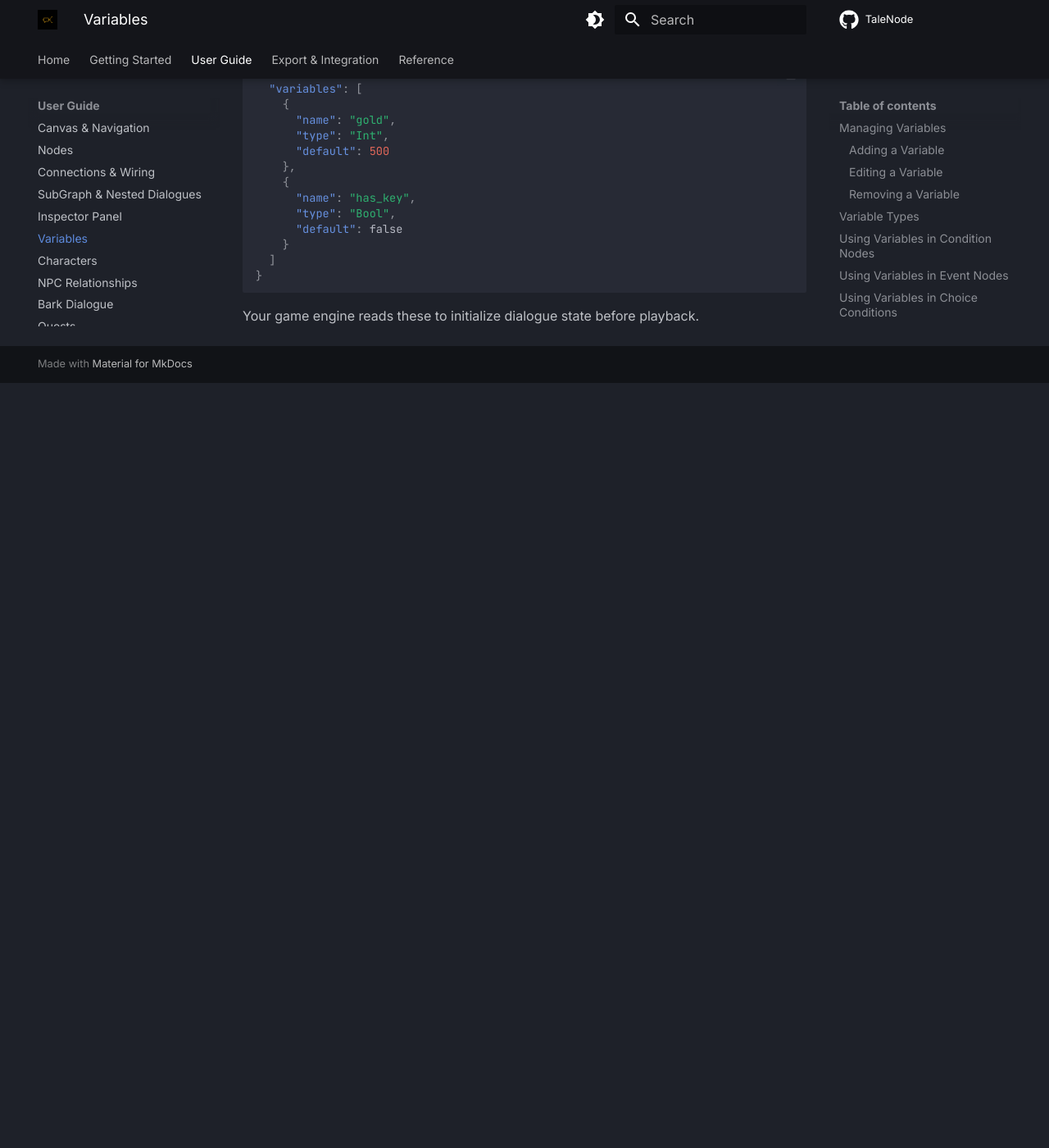
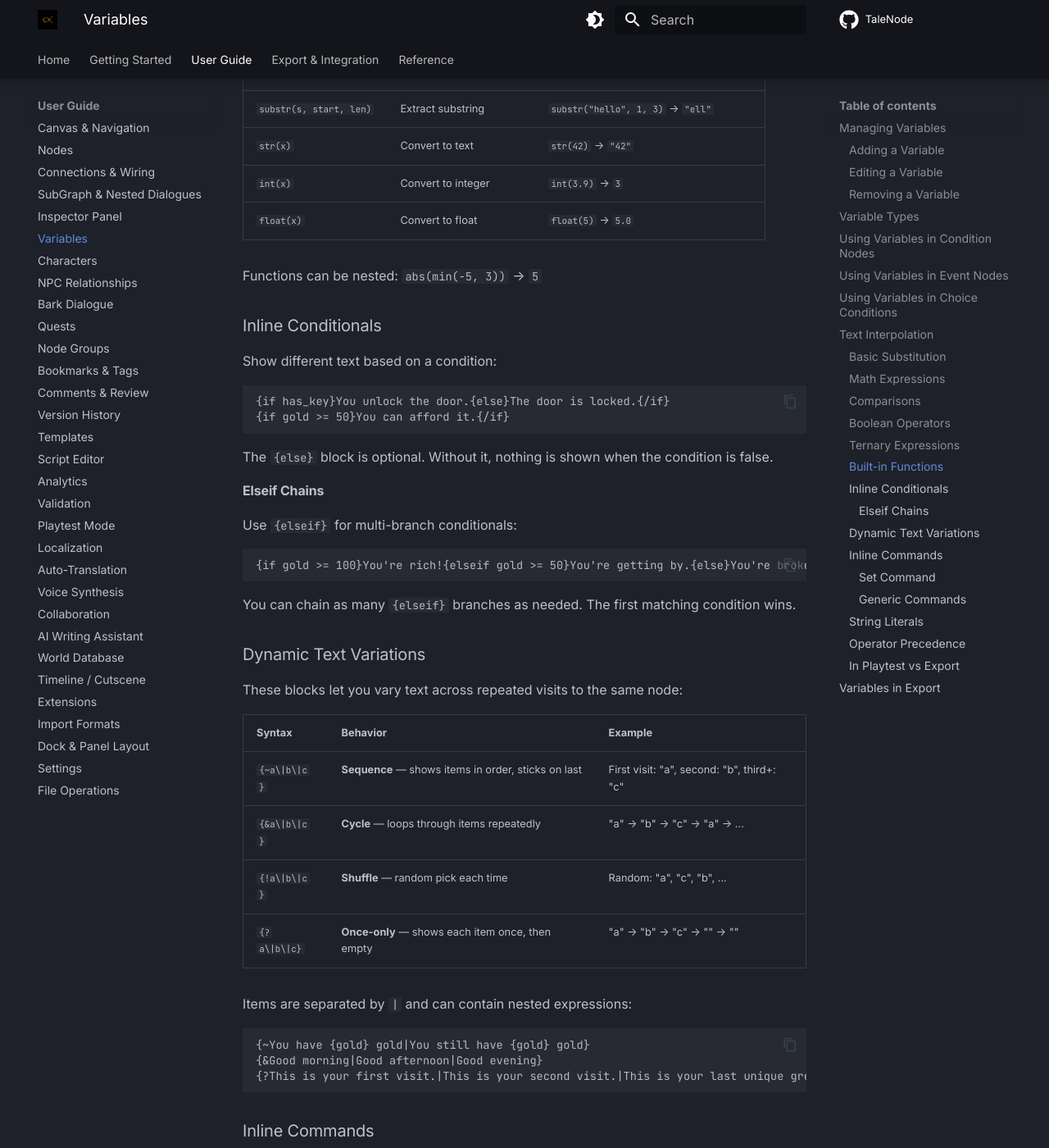
Before and after one commit to fognil/TaleNode, an MkDocs documentation site: the page built from docs/user-guide/variables.md, in a window 1280 px wide and 1400 px high, scrolled down 4372 px. Shown: the whole window at 82% size. Built offline with MkDocs 1.6.1 and Material for MkDocs 9.7.7, drawn with Linux system fonts in a browser that asks for light colours; comment, search, counter and statistics services are not loaded; before the commit the page ends 4839 px from its top, so only the background shows below that; some of the changed text lies outside the part shown.

Commit message:
docs: update scripting reference with all new features
Document ternary expressions, 21 built-in functions, elseif chains,
dynamic text variations (sequence/cycle/shuffle/once-only), inline
commands (set with compound assignment), and string escape sequences.

````diff
--- a/docs/user-guide/variables.md
+++ b/docs/user-guide/variables.md
@@ -115,6 +115,45 @@
 {!is_hidden || has_detect}
 ```
 
+### Ternary Expressions
+
+Use `condition ? value_if_true : value_if_false` inline:
+
+```
+{gold > 100 ? "rich" : "poor"}
+{x < 0 ? -x : x}
+```
+
+### Built-in Functions
+
+Functions can be used inside `{...}` expressions:
+
+| Function | Description | Example |
+|---|---|---|
+| `abs(x)` | Absolute value | `abs(-5)` → `5` |
+| `round(x)` | Round to nearest integer | `round(3.7)` → `4` |
+| `floor(x)` | Round down | `floor(3.9)` → `3` |
+| `ceil(x)` | Round up | `ceil(3.1)` → `4` |
+| `min(a, b)` | Smaller value | `min(5, 3)` → `3` |
+| `max(a, b)` | Larger value | `max(5, 3)` → `5` |
+| `clamp(x, lo, hi)` | Clamp to range | `clamp(hp, 0, 100)` |
+| `pow(base, exp)` | Exponentiation | `pow(2, 10)` → `1024` |
+| `random(lo, hi)` | Random integer in range | `random(1, 6)` |
+| `len(s)` | String length | `len(name)` |
+| `upper(s)` | Uppercase | `upper("hello")` → `"HELLO"` |
+| `lower(s)` | Lowercase | `lower("HELLO")` → `"hello"` |
+| `trim(s)` | Strip whitespace | `trim(" hi ")` → `"hi"` |
+| `contains(s, sub)` | Substring check | `contains("hello", "ell")` → `true` |
+| `starts_with(s, pre)` | Prefix check | `starts_with("hello", "he")` → `true` |
+| `ends_with(s, suf)` | Suffix check | `ends_with("hello", "lo")` → `true` |
+| `replace(s, from, to)` | Replace substring | `replace("hello", "l", "r")` → `"herro"` |
+| `substr(s, start, len)` | Extract substring | `substr("hello", 1, 3)` → `"ell"` |
+| `str(x)` | Convert to text | `str(42)` → `"42"` |
+| `int(x)` | Convert to integer | `int(3.9)` → `3` |
+| `float(x)` | Convert to float | `float(5)` → `5.0` |
+
+Functions can be nested: `abs(min(-5, 3))` → `5`
+
 ### Inline Conditionals
 
 Show different text based on a condition:
@@ -126,17 +165,98 @@
 
 The `{else}` block is optional. Without it, nothing is shown when the condition is false.
 
+#### Elseif Chains
+
+Use `{elseif}` for multi-branch conditionals:
+
+```
+{if gold >= 100}You're rich!{elseif gold >= 50}You're getting by.{else}You're broke.{/if}
+```
+
+You can chain as many `{elseif}` branches as needed. The first matching condition wins.
+
+### Dynamic Text Variations
+
+These blocks let you vary text across repeated visits to the same node:
+
+| Syntax | Behavior | Example |
+|---|---|---|
+| `{~a\|b\|c}` | **Sequence** — shows items in order, sticks on last | First visit: "a", second: "b", third+: "c" |
+| `{&a\|b\|c}` | **Cycle** — loops through items repeatedly | "a" → "b" → "c" → "a" → ... |
+| `{!a\|b\|c}` | **Shuffle** — random pick each time | Random: "a", "c", "b", ... |
+| `{?a\|b\|c}` | **Once-only** — shows each item once, then empty | "a" → "b" → "c" → "" → "" |
+
+Items are separated by `|` and can contain nested expressions:
+
+```
+{~You have {gold} gold|You still have {gold} gold}
+{&Good morning|Good afternoon|Good evening}
+{?This is your first visit.|This is your second visit.|This is your last unique greeting.}
+```
+
+### Inline Commands
+
+Use `<<...>>` syntax for commands that execute during playtest but produce no visible text:
+
+#### Set Command
+
+Modify variables inline within dialogue text:
+
+```
+You found a gem!<<set gold += 50>> Now you have {gold} gold.
+<<set hp = hp + 20>>HP is now {hp}.
+<<set flag true>>
+```
+
+Supported assignment forms:
+
+| Form | Example | Description |
+|---|---|---|
+| `=` | `<<set gold = 100>>` | Direct assignment |
+| `+=` | `<<set gold += 25>>` | Add and assign |
+| `-=` | `<<set hp -= 30>>` | Subtract and assign |
+| `*=` | `<<set score *= 2>>` | Multiply and assign |
+| `/=` | `<<set score /= 2>>` | Divide and assign |
+| `%=` | `<<set x %= 3>>` | Modulo and assign |
+| *(no `=`)* | `<<set flag true>>` | Assignment without `=` |
+
+The right-hand side can be any expression: `<<set gold += bonus * 2>>`
+
+#### Generic Commands
+
+Other `<<...>>` commands are preserved as markers for game engines:
+
+```
+Hello<<wait 2>> world
+<<play_sound "door_open">>
+```
+
+These produce no output during playtest but are available in the raw text for engines to parse.
+
+### String Literals
+
+String literals in expressions use double quotes with escape sequences:
+
+| Escape | Result |
+|---|---|
+| `\n` | Newline |
+| `\t` | Tab |
+| `\\` | Backslash |
+| `\"` | Double quote |
+
 ### Operator Precedence
 
 From lowest to highest:
 
-1. `||` (or)
-2. `&&` (and)
-3. `==`, `!=` (equality)
-4. `>`, `<`, `>=`, `<=` (comparison)
-5. `+`, `-` (additive)
-6. `*`, `/`, `%` (multiplicative)
-7. `!`, `-` (unary not, negation)
+1. `? :` (ternary)
+2. `||` (or)
+3. `&&` (and)
+4. `==`, `!=` (equality)
+5. `>`, `<`, `>=`, `<=` (comparison)
+6. `+`, `-` (additive)
+7. `*`, `/`, `%` (multiplicative)
+8. `!`, `-` (unary not, negation)
+9. Function calls, parentheses
 
 Use parentheses to override: `{(a + b) * c}`
 
@@ -145,7 +265,7 @@
 | Context | Behavior |
 |---|---|
 | **Playtest mode** | Expressions are evaluated and text is interpolated in real time |
-| **Exported JSON** | `{...}` syntax is preserved as-is for game engines to evaluate |
+| **Exported JSON** | `{...}` and `<<...>>` syntax is preserved as-is for game engines to evaluate |
 
 !!! tip
     A hint below the dialogue text editor reminds you of the `{variable}` syntax.
````
Also changed, not shown: docs/user-guide/playtest.md (+12 -4 lines).
